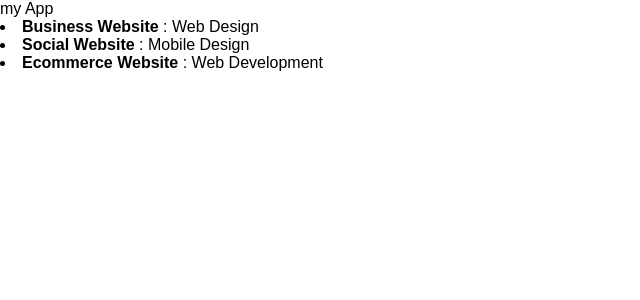
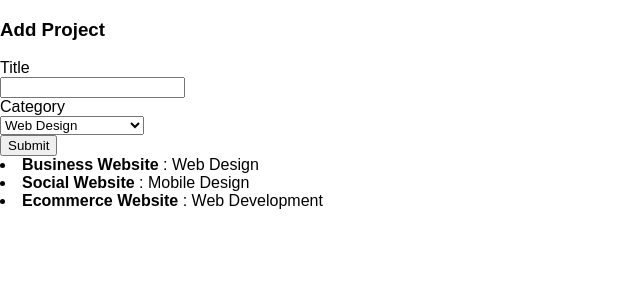
Before and after one commit to alaj6625/react_app, a React (Create React App) app in the folder projectmanager/: page / in a window 1280 px wide. Shown: the top 300 px of the page, without its empty margins (0-640 px from the left). Built offline with nearby package versions, Linux system fonts and the light colour scheme.

Commit message:
Added several functions

```diff
--- a/projectmanager/src/App.js
+++ b/projectmanager/src/App.js
@@ -1,5 +1,7 @@
 import React, { Component } from 'react';
+
 import Projects from  './Components/Projects';
+import AddProject from  './Components/AddProject';
 import './App.css';
 
 class App extends Component {
@@ -28,10 +30,15 @@
       ]
     })
   }
+
+  handleAddProject(project){
+    console.log('HandleAddProject');
+    console.log(project);
+  }
   render() {
     return (
       <div className="App">
-        my App
+        <AddProject addProject={this.handleAddProject.bind(this)}/>
         <Projects projects={this.state.projects}/>
       </div>
     );
--- /dev/null
+++ b/projectmanager/src/Components/AddProject.js
@@ -0,0 +1,57 @@
+import React, { Component } from 'react';
+
+class AddProject extends Component {
+  constructor(){
+    super();
+    this.state = {
+      newProject:{}
+    }
+  }
+
+  static defaultProps = {
+    categories: ['Web Design','Web Development','Mobile Development']
+  }
+
+  handleSubmit(e)
+  {
+    console.log(this.refs.title.value);
+    if (this.refs.title.value === ''){
+      alert('Title is required');
+    } else {
+      this.setState({newProject:{
+      title: this.refs.title.value,
+      category: this.refs.category.value
+      }}, function(){
+        console.log(this.state);
+        this.props.addProject(this.state.newProject);
+      });
+    }
+    e.preventDefault();
+  }
+
+  render() {
+    let categoryOptions = this.props.categories.map(category => {
+      return <option key={category} value="category">{category}</option>
+    });
+  return (
+    <div >
+      <h3>Add Project</h3>
+      <form onSubmit = {this.handleSubmit.bind(this)} >
+        <div>
+          <label>Title</label><br/>
+          <input type="text" ref="title" />
+        </div>
+        <div>
+          <label>Category</label><br/>
+          <select ref="category" >
+           {categoryOptions}
+          </select>
+        </div>
+        <input type="submit" value="Submit" />
+      </form>
+    </div>
+    );
+  }
+}
+
+export default AddProject;
```
